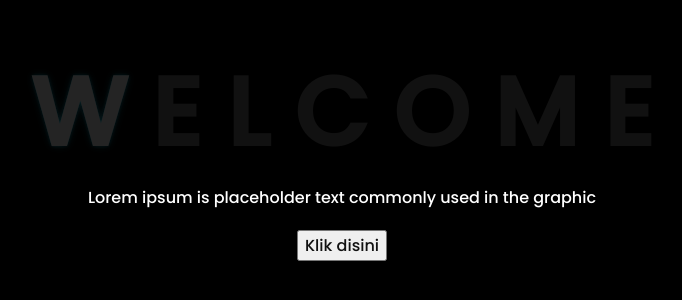
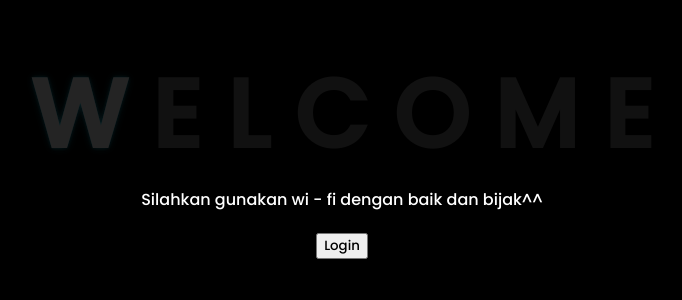
Before and after one commit to Zackhimochii/Glow-Running, a plain HTML site: page index.html in a window 1280 px wide. Shown: the part 258-558 px from the top of the page, without its empty margins (306-988 px from the left). Drawn offline with Linux system fonts and the light colour scheme.

Commit message:
Add files via upload

```diff
--- a/index.html
+++ b/index.html
@@ -19,13 +19,9 @@
         <span>E</span>
     </div>
     <div class="description">
-        <span>Lorem ipsum is placeholder text commonly used in the graphic</span>
+        <span>Silahkan gunakan wi - fi dengan baik dan bijak^^</span>
     </div>
-    <div class="button">
-        <button>
-            <a href="flower.html">Klik disini</a>
-
-        </button>
+    <a href="flower.html "><button class="Login" type="button">Login</button></a>
 
     </div>
 </body>
```
